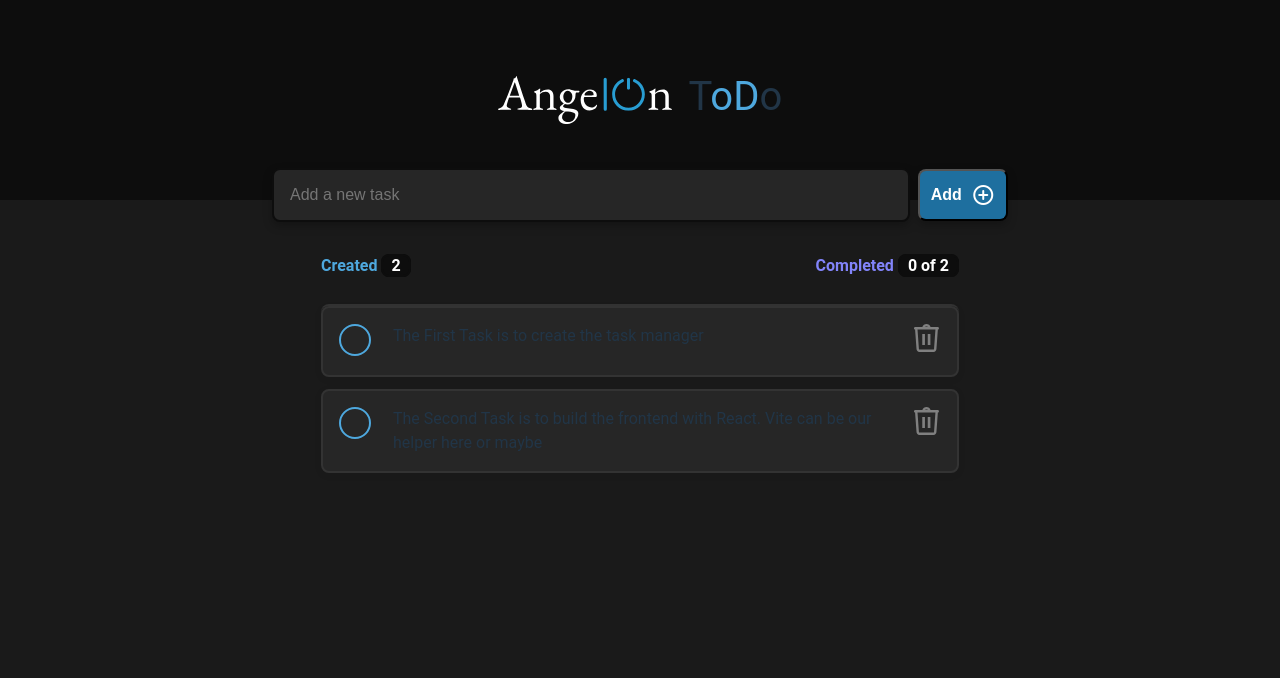
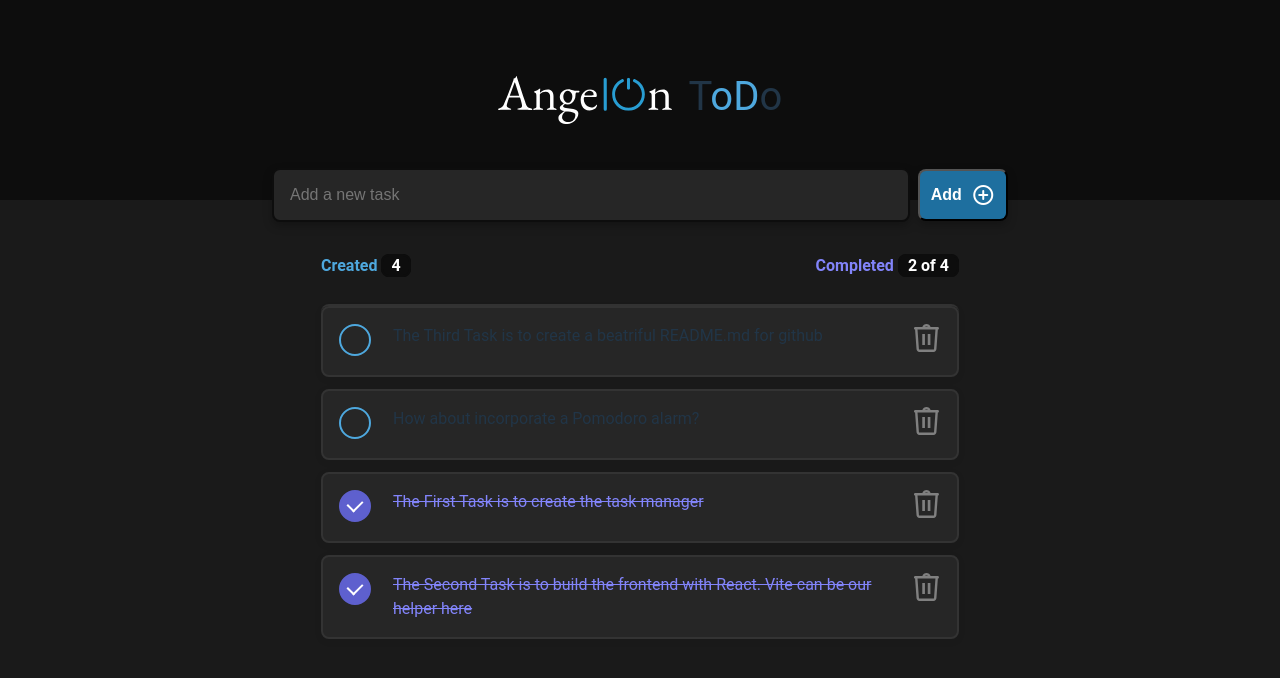
Before and after one commit to gleidsonlm/angelon-todo, a React (Vite) app: page / in a window 1280 px wide. Shown: the top 678 px of the page. Built offline with nearby package versions, Linux system fonts and the light colour scheme.

Commit message:
add: styled task list to separate active from completed task

```diff
--- a/src/components/ListTask.tsx
+++ b/src/components/ListTask.tsx
@@ -20,6 +20,13 @@ export default function TaskList({
   onChangeTask,
   onDeleteTask
 }:ITaskList) {
+
+  const activeTasks = tasks.filter(
+    task => task.completed === false
+  )
+  const completedTasks = tasks.filter(
+    task => task.completed === true
+  )
 
   return(
     <div className={styles.wrapper}>
@@ -49,7 +56,16 @@ export default function TaskList({
             </div>
           :
             <div className={styles.taskListTasks}>
-              {tasks.map(task => (
+              {activeTasks.map(task => (
+                <ul key={task.id} className={styles.taskContainer}>
+                  <Task
+                    task={task}
+                    onChange={onChangeTask}
+                    onDelete={onDeleteTask}
+                  />
+                </ul>
+              ))}
+              {completedTasks.map(task => (
                 <ul key={task.id} className={styles.taskContainer}>
                   <Task
                     task={task}
@@ -114,7 +130,12 @@ function Task({ task, onChange, onDelete }:ITaskFunction) {
           <span className={styles.taskCompleteCheckmark}></span>
         </label>
         <label className={styles.taskTitleLabel}>
-          <strong>{taskContent}</strong>
+          {
+            task.completed?
+              <strike className={styles.taskTitleCompleted}>{taskContent}</strike>
+            :
+              <strong>{taskContent}</strong>
+          }
         </label>
         <label className={styles.taskDeleteContainer}>
           <button
--- a/src/components/Task.module.css
+++ b/src/components/Task.module.css
@@ -104,9 +104,6 @@ div.taskListEmpty img {
   width: 4rem;
 }
 
-.taskListEmpty {
-}
-
 .taskListTasks ul {
   padding: 0;
   margin: 0;
@@ -133,6 +130,11 @@ div.taskListEmpty img {
 
 .taskTitleLabel strong{
   font-weight: 400;
+}
+
+.taskTitleLabel .taskTitleCompleted {
+  color: var(--purple);
+  text-decoraction: strikethrough;
 }
 
 .taskCompleteContainer {
@@ -242,3 +244,9 @@ div.taskListEmpty img {
   width: 1.75rem;
   transition: background-color 200ms ease-out 100ms
 }
+
+
+.taskListTasks li ~ .taskTitleCompleted
+{
+  transform: translateY(5rem);
+}
--- a/src/components/Task.tsx
+++ b/src/components/Task.tsx
@@ -89,11 +89,21 @@ const seedTasks:Array<ITask> = [
   {
     id: uuid(),
     title: "The First Task is to create the task manager",
+    completed: true,
+  },
+  {
+    id: uuid(),
+    title: "The Second Task is to build the frontend with React. Vite can be our helper here",
+    completed: true,
+  },
+  {
+    id: uuid(),
+    title: "The Third Task is to create a beatriful README.md for github",
     completed: false,
   },
   {
     id: uuid(),
-    title: "The Second Task is to build the frontend with React. Vite can be our helper here or maybe",
+    title: "How about incorporate a Pomodoro alarm?",
     completed: false,
   }
 ];
```
